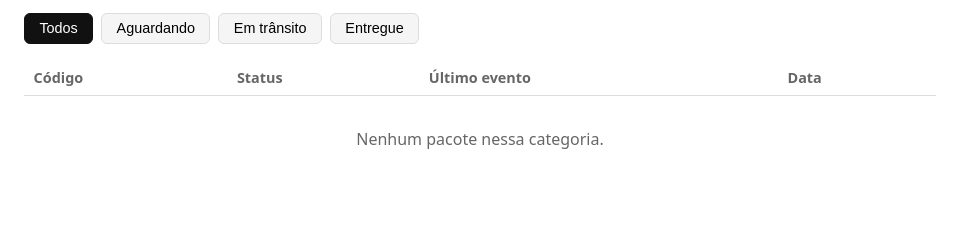
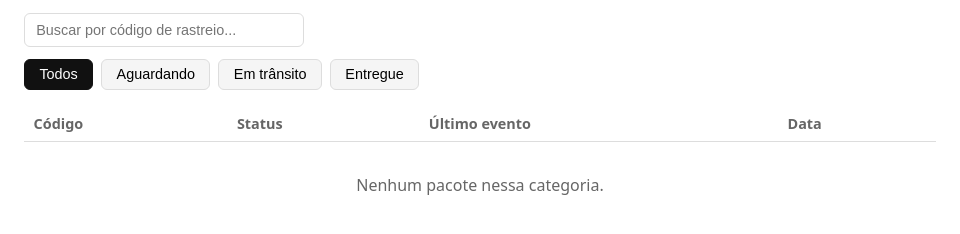
Before and after one commit to GabrielBertolo7/export-codigo-rastreio, an Electron app: page desktop/renderer/index.html in a window 960 px wide. Both pictures are taken after a click on the button "Todos". Shown: the part 58-292 px from the top of the page. Drawn offline with Linux system fonts and the light colour scheme; no server answers.

Commit message:
Adiciona campo de busca por código no painel (#1)
* Adiciona campo de busca por código no painel

* Reduz largura do campo de busca

```diff
--- a/desktop/renderer/index.html
+++ b/desktop/renderer/index.html
@@ -10,6 +10,13 @@
       <h1>Rastreio de Encomendas</h1>
       <button id="refresh">Atualizar</button>
     </header>
+
+    <input
+      type="search"
+      id="search"
+      placeholder="Buscar por código de rastreio..."
+      autocomplete="off"
+    />
 
     <nav id="filters">
       <button data-filter="todos" class="active">Todos</button>
--- a/desktop/renderer/renderer.js
+++ b/desktop/renderer/renderer.js
@@ -7,6 +7,7 @@ const CATEGORY_LABELS = {
 const state = {
   packages: [],
   filter: "todos",
+  search: "",
   connected: true,
 };
 
@@ -14,6 +15,7 @@ const tbody = document.querySelector("#packages tbody");
 const emptyState = document.querySelector("#empty-state");
 const detailDialog = document.querySelector("#detail");
 const refreshButton = document.querySelector("#refresh");
+const searchInput = document.querySelector("#search");
 
 async function loadPackages() {
   const result = await window.api.listPackages();
@@ -110,6 +112,10 @@ function createPackageRow(pkg) {
   return tr;
 }
 
+function matchesSearch(pkg, term) {
+  return term === "" || pkg.code.toLowerCase().includes(term);
+}
+
 function render() {
   if (!state.connected) {
     tbody.replaceChildren();
@@ -119,8 +125,11 @@ function render() {
     return;
   }
 
+  const searchTerm = state.search.trim().toLowerCase();
   const filtered = state.packages.filter(
-    (pkg) => state.filter === "todos" || pkg.category === state.filter
+    (pkg) =>
+      (state.filter === "todos" || pkg.category === state.filter) &&
+      matchesSearch(pkg, searchTerm)
   );
 
   tbody.replaceChildren();
@@ -128,7 +137,10 @@ function render() {
     tbody.appendChild(createPackageRow(pkg));
   }
 
-  emptyState.textContent = "Nenhum pacote nessa categoria.";
+  emptyState.textContent =
+    searchTerm !== ""
+      ? "Nenhum pacote encontrado para essa busca."
+      : "Nenhum pacote nessa categoria.";
   emptyState.hidden = filtered.length > 0;
 }
 
@@ -142,6 +154,11 @@ document.querySelectorAll("#filters button").forEach((button) => {
   });
 });
 
+searchInput.addEventListener("input", () => {
+  state.search = searchInput.value;
+  render();
+});
+
 refreshButton.addEventListener("click", refreshPackages);
 document
   .querySelector("#detail-close")
--- a/desktop/renderer/styles.css
+++ b/desktop/renderer/styles.css
@@ -41,6 +41,18 @@ button {
 
 button:hover {
   background: #eee;
+}
+
+#search {
+  display: block;
+  width: 100%;
+  max-width: 280px;
+  box-sizing: border-box;
+  border: 1px solid var(--border);
+  border-radius: 6px;
+  padding: 0.5rem 0.7rem;
+  font-size: 0.9rem;
+  margin-bottom: 0.75rem;
 }
 
 #filters {
```
